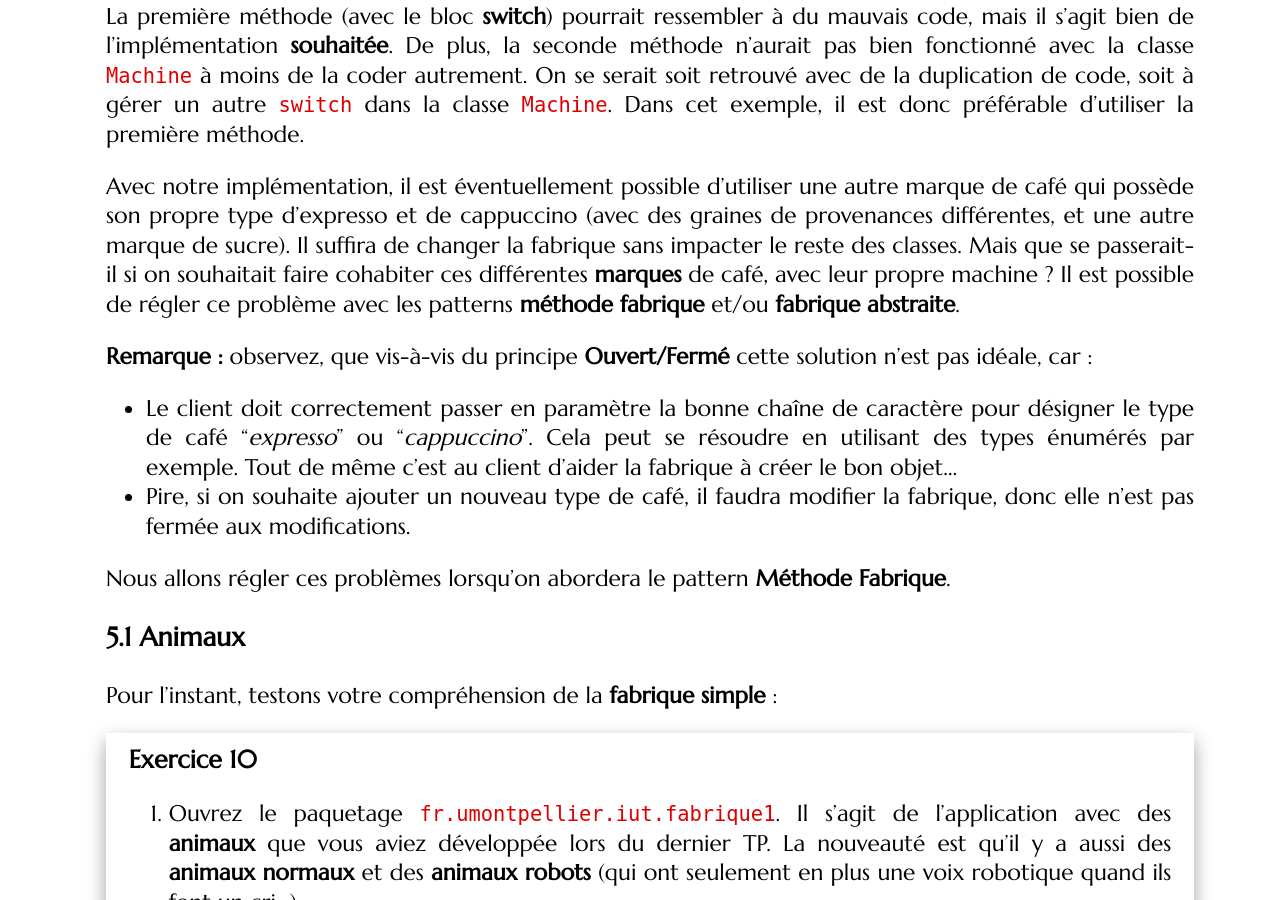
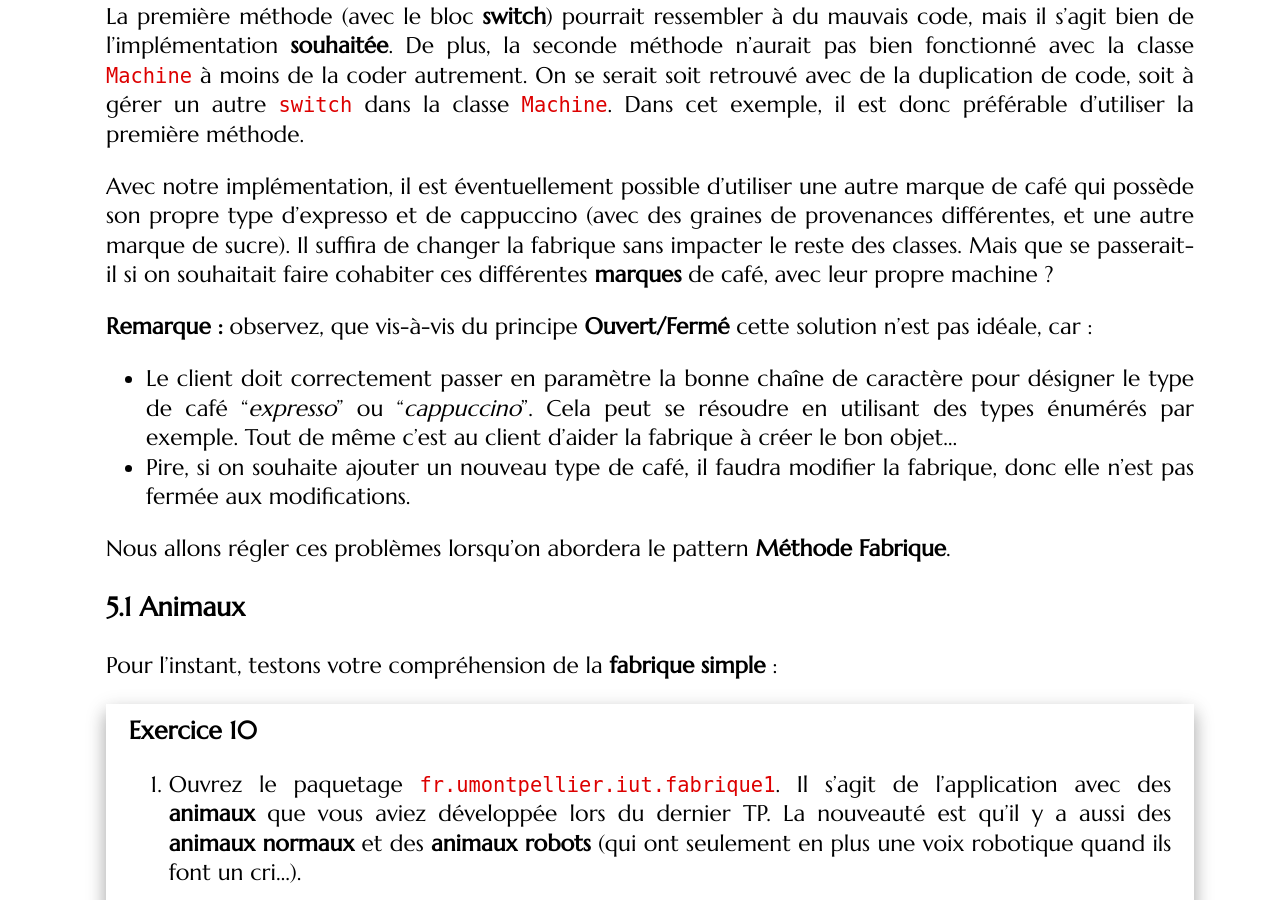
Before and after one commit to mgasquet/R304-QualiteDeveloppement, a Jekyll site: the page built from tutorials/tutorial4.md, in a window 1280 px wide and 900 px high, scrolled down 44113 px. Built offline with Jekyll 4.4.1, drawn with Linux system fonts in a browser that asks for light colours; some web fonts are replaced.

Commit message:
petit nettoyage

```diff
--- a/tutorials/tutorial4.md
+++ b/tutorials/tutorial4.md
@@ -1305,7 +1305,8 @@ public class CafeFactory {
 
 La première méthode (avec le bloc **switch**) pourrait ressembler à du mauvais code, mais il s'agit bien de l'implémentation **souhaitée**. De plus, la seconde méthode n'aurait pas bien fonctionné avec la classe `Machine` à moins de la coder autrement. On se serait soit retrouvé avec de la duplication de code, soit à gérer un autre `switch` dans la classe `Machine`. Dans cet exemple, il est donc préférable d'utiliser la première méthode.
 
-Avec notre implémentation, il est éventuellement possible d'utiliser une autre marque de café qui possède son propre type d'expresso et de cappuccino (avec des graines de provenances différentes, et une autre marque de sucre). Il suffira de changer la fabrique sans impacter le reste des classes. Mais que se passerait-il si on souhaitait faire cohabiter ces différentes **marques** de café, avec leur propre machine ? Il est possible de régler ce problème avec les patterns **méthode fabrique** et/ou **fabrique abstraite**.
+Avec notre implémentation, il est éventuellement possible d'utiliser une autre marque de café qui possède son propre type d'expresso et de cappuccino (avec des graines de provenances différentes, et une autre marque de sucre). Il suffira de changer la fabrique sans impacter le reste des classes. Mais que se passerait-il si on souhaitait faire cohabiter ces différentes **marques** de café, avec leur propre machine ?
+<!-- Il est possible de régler ce problème avec les patterns **méthode fabrique** et/ou **fabrique abstraite**. -->
 
 **Remarque :** observez, que vis-à-vis du principe **Ouvert/Fermé** cette solution n'est pas idéale, car :
 * Le client doit correctement passer en paramètre la bonne chaîne de caractère pour désigner le type de café "_expresso_" ou "_cappuccino_". Cela peut se résoudre en utilisant des types énumérés par exemple. Tout de même c'est au client d'aider la fabrique à créer le bon objet...
```
